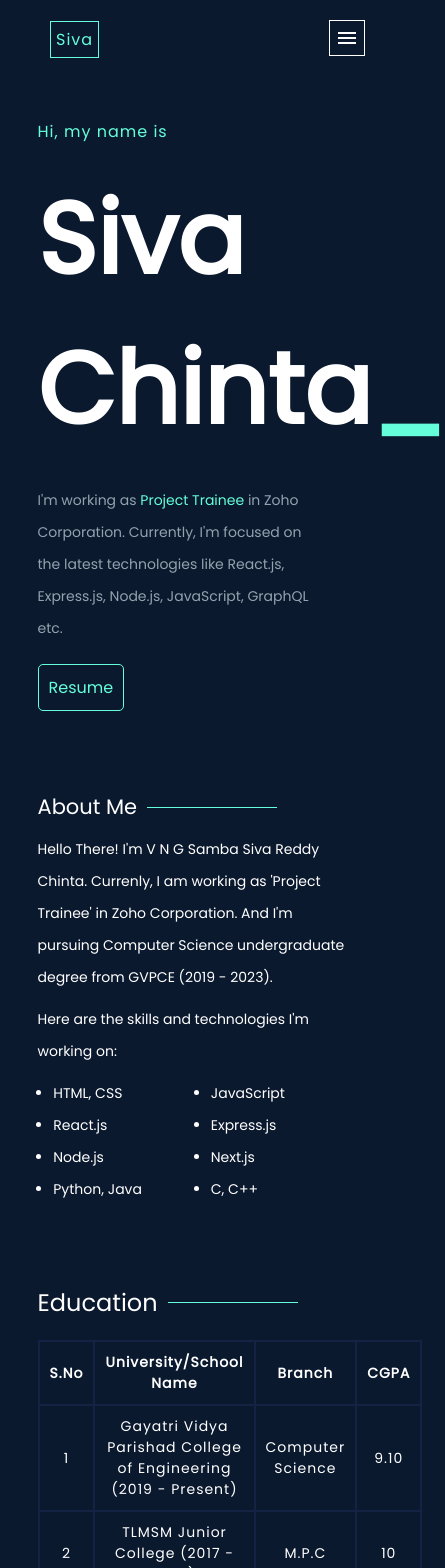
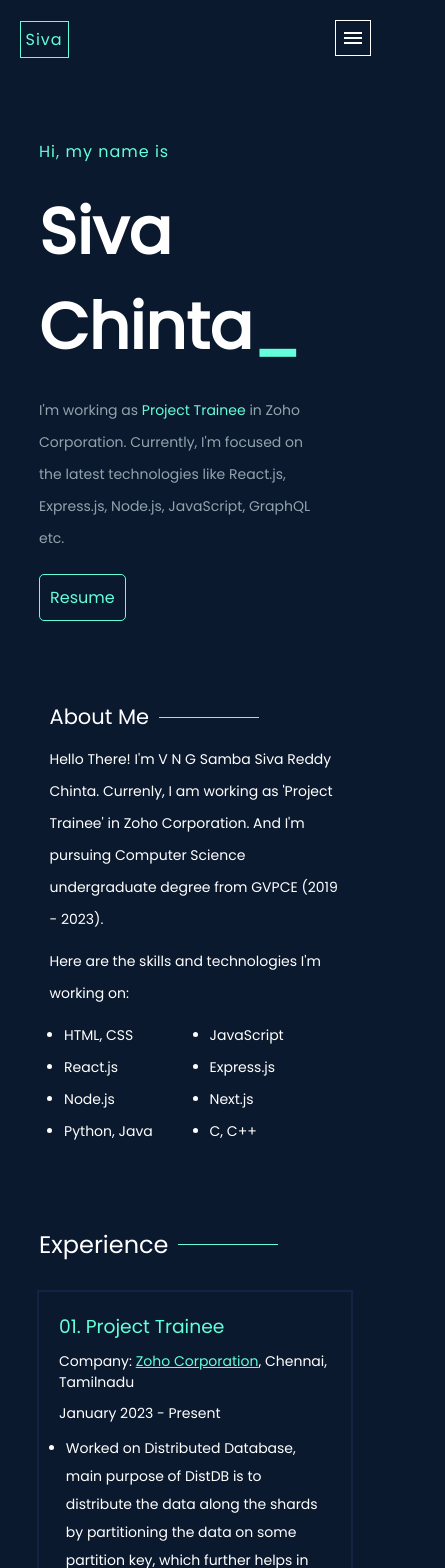
Before and after one commit to sambasivareddy-ch/sambasiva, a React (Create React App) app: page / in a window 390 px wide. Shown: the top 1568 px of the page, 445 px wide, since content can reach past the window. Built offline with nearby package versions, Linux system fonts and the light colour scheme.

Commit message:
Edu Removed

```diff
--- a/src/App.js
+++ b/src/App.js
@@ -15,7 +15,6 @@ const App = () => {
       <Navigation />
       <Intro />
       <About />
-      <Education />
       <Experience />
       <Projects />
       <Contact />
--- a/src/components/Navigation.js
+++ b/src/components/Navigation.js
@@ -40,27 +40,27 @@ const Navigation = () => {
                             About
                         </a>
                     </li>
-                    <li>
+                    {/* <li>
                         <a className={styles["nav-link"]} href="#education">
                             <span className={styles["list-number"]}>02.</span>
                             Education
                         </a>
-                    </li>
+                    </li> */}
                     <li>
                         <a className={styles["nav-link"]} href="#experience">
-                            <span className={styles["list-number"]}>03.</span>
+                            <span className={styles["list-number"]}>02.</span>
                             Experience
                         </a>
                     </li>
                     <li>
                         <a className={styles["nav-link"]} href="#projects">
-                            <span className={styles["list-number"]}>04.</span>
+                            <span className={styles["list-number"]}>03.</span>
                             Projects
                         </a>
                     </li>
                     <li>
                         <a className={styles["nav-link"]} href="#contact">
-                            <span className={styles["list-number"]}>05.</span>
+                            <span className={styles["list-number"]}>04.</span>
                             Contact
                         </a>
                     </li>
--- a/src/components/Projects.js
+++ b/src/components/Projects.js
@@ -21,7 +21,7 @@ const projects_arr = [
     {
         project_name: "Control of Photo Sharing over social network",
         gitlink: "https://github.com/samba-chinta/mini-2",
-        description: "A project made with intention to provide privacy while posting their images in Social Media, by detecting the users in the image, sending the users a notification to confirm whether to accept/not.",
+        description: "A project to provide privacy while posting in Social Media, by using facial recognition we send the users a notification to confirm whether to accept/not.",
         skills: ['React.js', 'Node.js', 'Express.js', 'REST', 'ML', 'Flask'],
         status: "Completed"
     }
--- a/src/index.css
+++ b/src/index.css
@@ -11,6 +11,10 @@
   --text-color: #90a4ae;
 }
 
+#root {
+  width: 100%;
+}
+
 * {
   margin: 0;
   padding: 0;
--- a/src/styles/app.module.css
+++ b/src/styles/app.module.css
@@ -2,5 +2,5 @@
     background-color: var(--bg-color);
     color: #FFFFFF;
     font-family: var(--font-family-pop);
-    padding: 20px;
+    /* width: 100%; */
 }
--- a/src/styles/navigation.module.css
+++ b/src/styles/navigation.module.css
@@ -3,7 +3,7 @@
     display: flex;
     justify-content: space-between;
     align-items: center;
-    padding: 0 30px;
+    padding: 20px 0;
     margin: 0 auto;
 }
 
@@ -44,7 +44,46 @@
     color: #FFFFFF;
 }
 
-@media screen and (max-width: 1000px){
+@media screen and (max-width: 599px) {
+    .app-header {
+        flex-direction: column;
+        width: 90%;
+        justify-content: space-between;
+
+    }
+    .icon-btn {
+        display: block;
+    }
+    .header {
+        width: 100%;
+        display: flex;
+        justify-content: space-between;
+        align-items: center;
+    }
+    .menu-icon {
+        display: block;
+        cursor: pointer;
+        border: solid 1px #FFFFFF;
+        padding: 5px;
+    }
+    .menu-icon:hover {
+        color: var(--cyan-color);
+        border: solid 1px var(--cyan-color);
+        padding: 5px;
+    }
+    .navigation-wrapper {
+        width: 100%;
+        display: none;
+        margin: 20px 0;
+    }
+    .navigation {
+        flex-direction: column;
+        justify-content: flex-start;
+        gap: 10px 0;
+    }
+}
+
+@media screen and (min-width: 600px) and (max-width: 1000px){
     .app-header {
         flex-direction: column;
         width: 90%;
--- a/src/styles/page.module.css
+++ b/src/styles/page.module.css
@@ -12,7 +12,7 @@
 }
 
 .my-name {
-    font-size: 100px;
+    font-size: 4em;
 }
 
 .my-name::after {
@@ -140,7 +140,7 @@
 .table {
     margin: 20px 0;
     border-collapse: collapse;
-    width: 100%;
+    width: 90%;
 }
 
 .table th,
@@ -160,7 +160,8 @@
     margin: 30px auto;
     display: flex;
     flex-wrap: wrap;
-    gap: 10px;
+    align-items: center;
+    justify-content: center;
 }
 
 .pro-wrapper {
@@ -169,8 +170,9 @@
     height: 350px;
     padding: 20px;
     display: grid;
-    grid-template-rows: 20% 60% 10%;
+    grid-template-rows: 20% 60% 15%;
     align-content: space-around;
+    margin: 5px auto;
 }
 
 .pro-wrapper * {
@@ -201,8 +203,8 @@
 }
 
 .project-body p {
-    font-size: 14px;
-    margin: 20px auto;
+    font-size: 12px;
+    margin: 10px auto;
 }
 
 .project-footer ul{
@@ -268,51 +270,50 @@
     font-size: 12px;
 }
 
-@media screen and (min-width: 800px) and (max-width: 1100px) {
-    .pro-wrapper{
-        width: 42%;
-        grid-template-rows: 10% 60% 20%;
-        justify-content: space-around;
+/* @media screen and (max-width: 599px) {
+    .my-img {
+        display: none;
     }
-}
-
-@media screen and (max-width: 800px) {
-    .pro-wrapper{
-        width: 100%;
-        grid-template-rows: 10% 50% 20%;
-    }
-}
-
-@media screen and (max-width: 900px) {
-    .intro-wrapper {
+    .about-div__wrapper {
         width: 90%;
     }
-    .intro-me,
-    .about-div__wrapper,
-    .experience-wrapper,
-    .edu-wrapper,
-    .projects-wrapper,
-    .contact-wrapper {
+    .intro-me {
+        width: 100%;
+    }
+
+} */
+
+@media screen and (min-width: 200px) and (max-width: 1015px) {
+    .about-div__wrapper {
         width: 90%;
     }
-    .about-wrapper{
-        margin: 0;
+    .intro-me {
+        width: 90%;
+    }
+    .my-img {
+        display: none;
     }
     .contact-message {
         width: 80%;
     }
-    .about-div__wrapper {
-        align-items: center;
+}
+
+@media screen and (min-width: 200px) and (max-width: 828px){
+    .pro-wrapper {
+        width: 100%;
+        height: 350px;
+        grid-template-rows: 10% 60% 20%;
     }
-    .about-div__wrapper {
-        flex-wrap: wrap;
-        gap: 20px;
+    .edu-wrapper table {
+        overflow-x: scroll;
     }
-    .my-img {
-        width: 100%;
-        display: none;
-    }
-    .title::after {
-        width: 130px;
+    .title::after{
+        width: 100px;
     }
 }
+
+@media screen and (min-width: 829px) and (max-width: 1015px){
+    .pro-wrapper {
+        width: 280px;
+    }
+}
```
